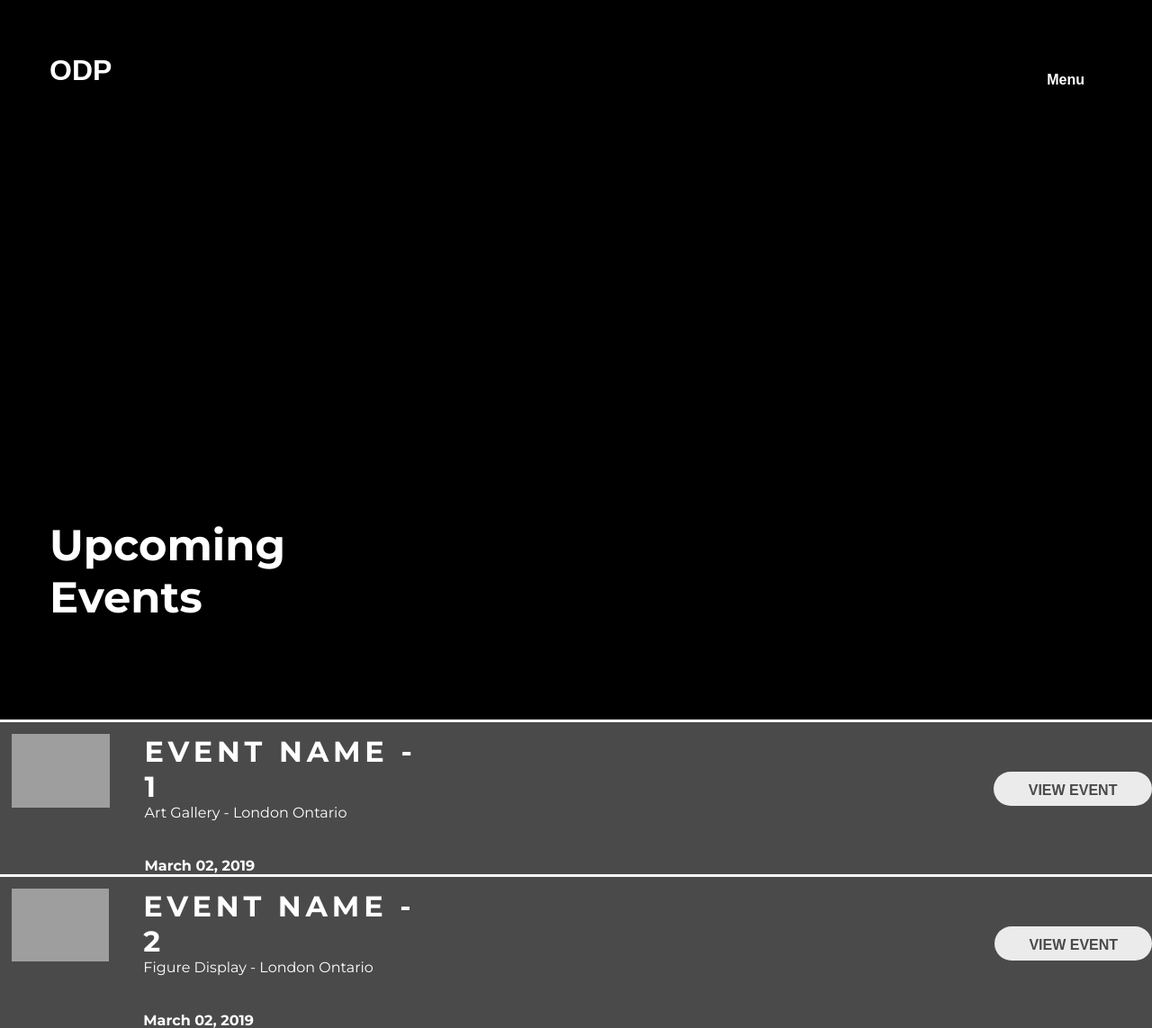
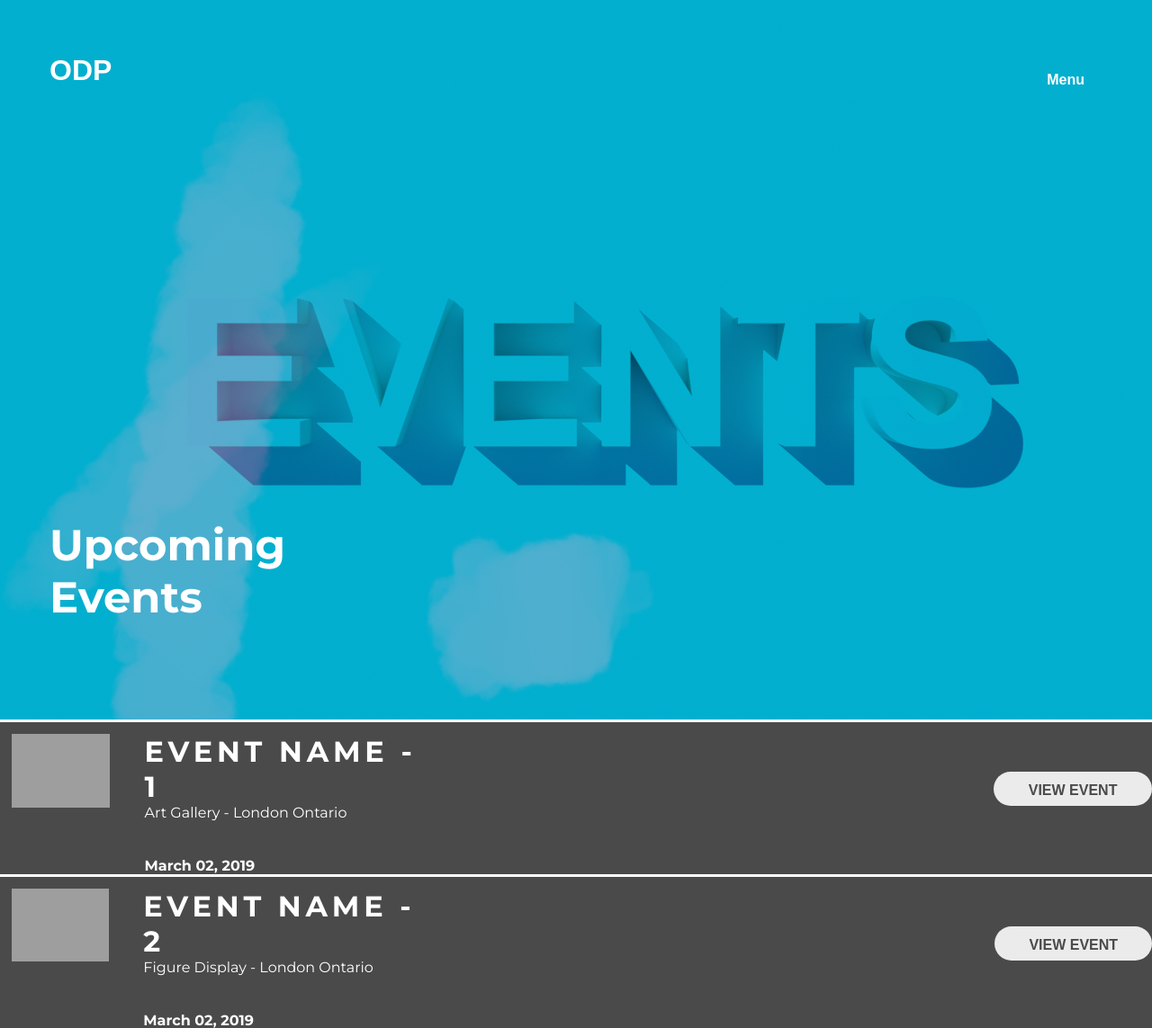
Before and after one commit to Brendan-Rogers/FinalProject2019, a PHP site: page /events.html in a window 1280 px wide. Shown: the top 1143 px of the page at 90% size. Run offline with PHP 8.4, Linux system fonts and the light colour scheme; grey boxes are pictures that could not be loaded.

Commit message:
event page hero image

```diff
--- a/css/master.css
+++ b/css/master.css
@@ -604,8 +604,56 @@ input[type=file] {
 .eventTop {
   height: 100vh;
   width: 100%;
-  background-color: black;
+  background: #bf26ee;
+  background-blend-mode: multiply;
+  background-image: url(../images/events_splash.png) !important;
+  background-position: center !important;
+  background-size: cover;
+  overflow: hidden;
   color: #fff;
+  position: relative;
+  animation-fill-mode: forwards;
+  animation: colorChange 30s infinite;
+  -webkit-animation: colorChange 30s infinite;
+}
+
+@keyframes colorChange {
+  0% {
+    background: #f5a9a9;
+  }
+  25% {
+    background: #00afcf;
+  }
+  50% {
+    background: #0080ff;
+  }
+  75% {
+    background: #8a162f;
+  }
+  100% {
+    background: #bf26ee;
+  }
+}
+@-webkit-keyframes colorChange {
+  0% {
+    background: #f5a9a9;
+  }
+  25% {
+    background: #00afcf;
+  }
+  50% {
+    background: #0080ff;
+  }
+  75% {
+    background: #8a162f;
+  }
+  100% {
+    background: #bf26ee;
+  }
+}
+.eventPaint {
+  top: 100px;
+  mix-blend-mode: lighten;
 }
 
 .eventTitle {
--- a/events.html
+++ b/events.html
@@ -1,5 +1,6 @@
 <!DOCTYPE html>
 <html lang="en">
+
 <head>
     <meta charset="UTF-8">
     <meta name="viewport" content="width=device-width, initial-scale=1.0">
@@ -7,6 +8,7 @@
     <title>ODP - Events</title>
     <link rel="stylesheet" href="css/master.css">
 </head>
+
 <body>
 
     <!--<nav>Menu</nav>-->
@@ -32,13 +34,18 @@
 
 
     <a href="#" class="menuButton menuButtonInv">Menu</a>
-
+    <full-page :options="options" id="fullpage" ref="fullpage">
         <main class="container page">
             <!-- <h1 class="siteTitleInv">ODP</h1> -->
 
             <div class="eventTop">
                 <h1 class="siteTitleInv">ODP</h1>
                 <h2 class="eventTitle">Upcoming Events</h2>
+                <div id="eventsHover">
+                    <img src="images/splat2png.png" data-depth="0.9" class="item mix eventPaint">
+
+                    <img src="images/line.png" data-depth="0.7" class="item eventPaint" height="550">
+                </div>
             </div>
 
             <div class="eventList">
@@ -85,13 +92,25 @@
                     <div class="eventCon">
                         <h2 class="eventName eventName1">Event Name - 1</h2>
                         <div class="eventImgs">
-                        <div class="eventImg1"><img class="galleryImg" src="images/events/gallery3.png" alt="gallery1"></div>
-                        <div class="eventImg2"><img class="galleryImgHeight" src="images/events/gallery2.png" alt="gallery1"></div>
-                        <div class="eventImg2"><img class="galleryImgHeight" src="images/events/gallery4.png" alt="gallery1"></div>
+                            <div class="eventImg1"><img class="galleryImg" src="images/events/gallery3.png"
+                                    alt="gallery1">
+                            </div>
+                            <div class="eventImg2"><img class="galleryImgHeight" src="images/events/gallery2.png"
+                                    alt="gallery1"></div>
+                            <div class="eventImg2"><img class="galleryImgHeight" src="images/events/gallery4.png"
+                                    alt="gallery1"></div>
                         </div>
                         <div class="eventText eventText1">
-                        <p class="eventBody1">Anyone who is an organ donor can submit artwork that can be viewed by the public eye, whether it be on the website or on a billboard</p>
-                        <p class="eventBody2">Lorem ipsum dolor sit amet, consectetur adipiscing elit. Etiam in cursus urna. Orci varius natoque penatibus et magnis dis parturient montes, nascetur ridiculus mus. Donec id volutpat erat, eget posuere quam. Duis malesuada magna eu felis iaculis, eu blandit elit faucibus.</p>
+                            <p class="eventBody1">Anyone who is an organ donor can submit artwork that can be viewed by
+                                the
+                                public eye, whether it be on the website or on a billboard</p>
+                            <p class="eventBody2">Lorem ipsum dolor sit amet, consectetur adipiscing elit. Etiam in
+                                cursus
+                                urna. Orci varius natoque penatibus et magnis dis parturient montes, nascetur ridiculus
+                                mus.
+                                Donec id volutpat erat, eget posuere quam. Duis malesuada magna eu felis iaculis, eu
+                                blandit
+                                elit faucibus.</p>
                         </div>
                     </div>
                 </div>
@@ -101,13 +120,24 @@
                     <div class="eventCon">
                         <h2 class="eventName eventName2">Event Name - 2</h2>
                         <div class="eventImgs">
-                        <div class="eventImg1"><img class="galleryImg" src="images/events/livestream1.png" alt="gallery1"></div>
-                        <div class="eventImg2"><img class="galleryImgHeight" src="images/events/livestream2.png" alt="gallery1"></div>
-                        <div class="eventImg2"><img class="galleryImgHeight" src="images/events/livestream3.png" alt="gallery1"></div>
+                            <div class="eventImg1"><img class="galleryImg" src="images/events/livestream1.png"
+                                    alt="gallery1"></div>
+                            <div class="eventImg2"><img class="galleryImgHeight" src="images/events/livestream2.png"
+                                    alt="gallery1"></div>
+                            <div class="eventImg2"><img class="galleryImgHeight" src="images/events/livestream3.png"
+                                    alt="gallery1"></div>
                         </div>
                         <div class="eventText eventText2">
-                        <p class="eventBody1">Anyone who is an organ donor can submit artwork that can be viewed by the public eye, whether it be on the website or on a billboard.</p>
-                        <p class="eventBody2">Lorem ipsum dolor sit amet, consectetur adipiscing elit. Etiam in cursus urna. Orci varius natoque penatibus et magnis dis parturient montes, nascetur ridiculus mus. Donec id volutpat erat, eget posuere quam. Duis malesuada magna eu felis iaculis, eu blandit elit faucibus.</p>
+                            <p class="eventBody1">Anyone who is an organ donor can submit artwork that can be viewed by
+                                the
+                                public eye, whether it be on the website or on a billboard.</p>
+                            <p class="eventBody2">Lorem ipsum dolor sit amet, consectetur adipiscing elit. Etiam in
+                                cursus
+                                urna. Orci varius natoque penatibus et magnis dis parturient montes, nascetur ridiculus
+                                mus.
+                                Donec id volutpat erat, eget posuere quam. Duis malesuada magna eu felis iaculis, eu
+                                blandit
+                                elit faucibus.</p>
                         </div>
                     </div>
                 </div>
@@ -122,8 +152,16 @@
                             <div class="eventImg2"></div>
                         </div>
                         <div class="eventText eventText2">
-                        <p class="eventBody1">Anyone who is an organ donor can submit artwork that can be viewed by the public eye, whether it be on the website or on a billboard.</p>
-                        <p class="eventBody2">Lorem ipsum dolor sit amet, consectetur adipiscing elit. Etiam in cursus urna. Orci varius natoque penatibus et magnis dis parturient montes, nascetur ridiculus mus. Donec id volutpat erat, eget posuere quam. Duis malesuada magna eu felis iaculis, eu blandit elit faucibus.</p>
+                            <p class="eventBody1">Anyone who is an organ donor can submit artwork that can be viewed by
+                                the
+                                public eye, whether it be on the website or on a billboard.</p>
+                            <p class="eventBody2">Lorem ipsum dolor sit amet, consectetur adipiscing elit. Etiam in
+                                cursus
+                                urna. Orci varius natoque penatibus et magnis dis parturient montes, nascetur ridiculus
+                                mus.
+                                Donec id volutpat erat, eget posuere quam. Duis malesuada magna eu felis iaculis, eu
+                                blandit
+                                elit faucibus.</p>
                         </div>
                     </div>
                 </div>
@@ -143,6 +181,10 @@
             </footer>
 
         </main>
+    </full-page>
     <script src="js/nav.js"></script>
+    <script src="js/main.js"></script>
+    <script src="js/parallax.js"></script>
 </body>
+
 </html>
--- a/sass/_vars.scss
+++ b/sass/_vars.scss
@@ -3,4 +3,5 @@ $mainFont: 'Montserrat', sans-serif;
 
 $pink :#f5a9a9;
 $blue: #00afcf;
+$purple:rgb(191, 38, 238);
 $darkGrey: #333333;
--- a/sass/modules/_events.scss
+++ b/sass/modules/_events.scss
@@ -1,3 +1,6 @@
+
+
+
 .siteTitleInv{
     margin: 0;
     font-size: 2em;
@@ -15,10 +18,48 @@
 .eventTop{
     height: 100vh;
     width: 100%;
-    // TEMPORARY
-    background-color: black;
-    // TEMPORARY
+    //background:rgb(255, 148, 60);
+    background:rgb(191, 38, 238);
+    background-blend-mode:multiply;
+    background-image:url(../images/events_splash.png)!important;
+    background-position:center !important;
+    background-size: cover;
+   overflow:hidden;
     color: #fff;
+    position:relative;
+    animation-fill-mode: forwards;
+     animation: colorChange 30s infinite;
+    -webkit-animation: colorChange 30s infinite;
+
+  }
+
+  @keyframes colorChange
+  {
+    0%   {background:$pink;}
+    25%  {background:$blue;}
+    50%  {background: rgb(0, 128, 255);}
+    75%  {background: rgb(138, 22, 47);}
+    100% {background: $purple;}
+  }
+
+  @-webkit-keyframes colorChange
+  {
+    0%   {background: $pink;}
+    25%  {background: $blue;}
+    50%  {background: rgb(0, 128, 255);}
+    75%  {background: rgb(138, 22, 47);;}
+    100% {background:$purple;}
+  }
+
+#eventHover{
+    //position: absolute;
+
+
+}
+
+.eventPaint{
+    top:100px;
+    mix-blend-mode:lighten;
 }
 
 .eventTitle{
--- a/sass/modules/_main.scss
+++ b/sass/modules/_main.scss
@@ -11,6 +11,7 @@ body{
     list-style-type:none;
     font-family: $mainFont;
     margin: 0;
+
 }
 
 h1, h2 {
```
Also changed, not shown: images/events_splash.png (added), 1 other file. Lines whose indentation alone changed are shown as unchanged.
